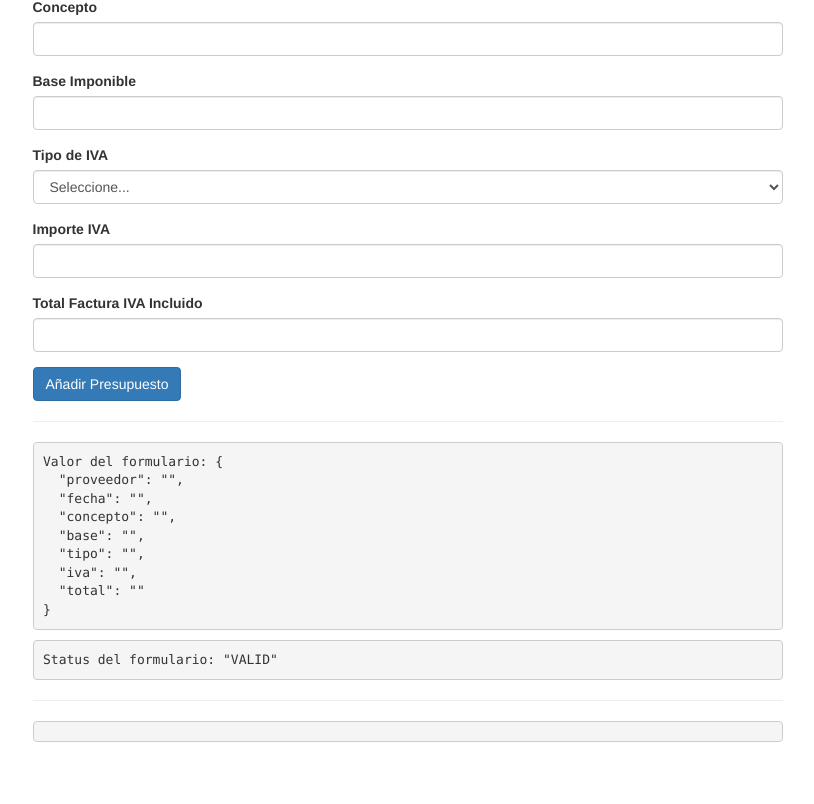
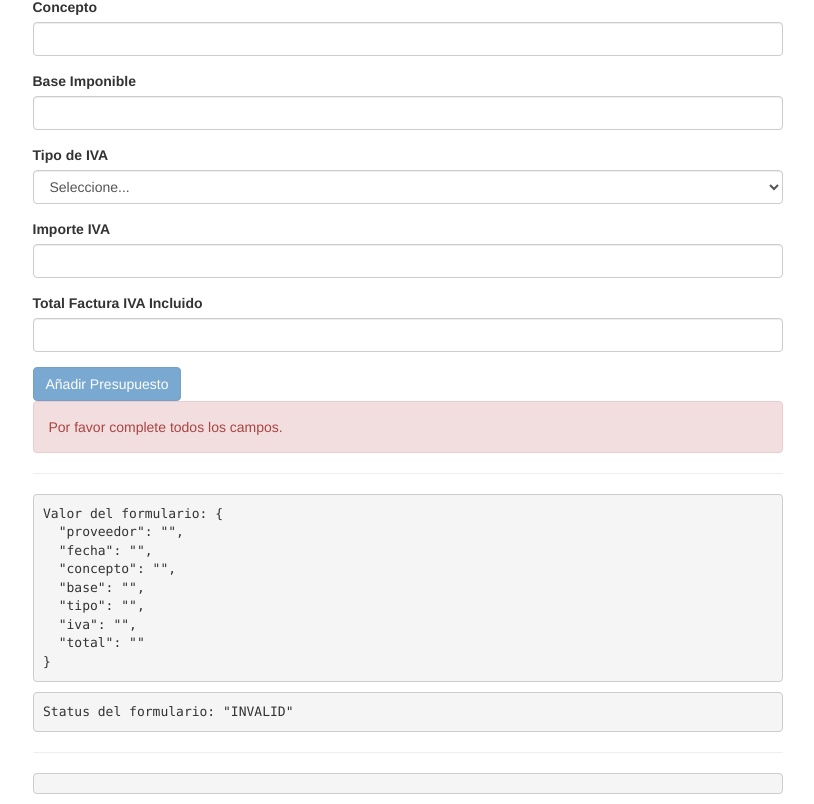
Before and after one commit to NUSMUS/ng2-compras, an Angular app: page /addpres in a window 1280 px wide. Shown: the part 306-1110 px from the top of the page, without its empty margins (135-949 px from the left). Before the commit the page ends 1058 px from the top, so only its background shows below. Built offline with nearby package versions, Linux system fonts and the light colour scheme.

Commit message:
Validacion de campos programatica

```diff
--- a/src/app/presupuestos/addpres/addpres.component.html
+++ b/src/app/presupuestos/addpres/addpres.component.html
@@ -4,7 +4,10 @@
     <form [formGroup]="presupuestoForm" (ngSubmit)="onSubmit()">
       <div class="form-group">
         <label for="proveedor">Proveedor</label>
+        <i class="fa fa-check-circle check" *ngIf="presupuestoForm.controls.proveedor.valid"></i>
+        <i class="fa fa-exclamation-circle uncheck" *ngIf="presupuestoForm.controls.proveedor.invalid && presupuestoForm.controls.proveedor.touched"></i>
         <input type="text" class="form-control" id="proveedor" formControlName="proveedor">
+        <p class="alert alert-danger" *ngIf="presupuestoForm.controls.proveedor.invalid && presupuestoForm.controls.proveedor.touched">El campo proveedor es obligatorio</p>
       </div>
       <div class="form-group">
         <label for="fecha">Fecha Presupuesto</label>
@@ -12,7 +15,7 @@
       </div>
       <div class="form-group">
         <label for="concepto">Concepto</label>
-        <input type="text" class="form-control" id="concepto" formControlName="concepto">
+        <input type="text" class="form-control" id="concepto" formControlName="concepto" required>
       </div>
       <div class="form-group">
         <label for="base">Base Imponible</label>
@@ -36,7 +39,8 @@
         <label for="total">Total Factura IVA Incluido</label>
         <input type="number" class="form-control" id="total" formControlName="total">
       </div>
-      <button class="btn btn-primary" type="submit">Añadir Presupuesto</button>
+      <button class="btn btn-primary" [disabled]="!presupuestoForm.valid" type="submit">Añadir Presupuesto</button>
+      <p class="alert alert-danger" *ngIf="!presupuestoForm.valid">Por favor complete todos los campos.</p>
     </form>
     <hr>
     <pre>Valor del formulario: {{ presupuestoForm.value | json }}</pre>
--- a/src/app/presupuestos/addpres/addpres.component.ts
+++ b/src/app/presupuestos/addpres/addpres.component.ts
@@ -1,5 +1,5 @@
 import { Component, OnInit } from '@angular/core';
-import { FormControl, FormGroup, FormBuilder } from '@angular/forms';
+import { FormControl, FormGroup, FormBuilder, Validators } from '@angular/forms';
 
 @Component({
   selector: 'app-addpres',
@@ -14,13 +14,13 @@ export class AddpresComponent implements OnInit {
 
   ngOnInit() {
     this.presupuestoForm = this.pf.group ({
-      proveedor: '',
-      fecha: '',
-      concepto: '',
-      base: '',
-      tipo: '',
-      iva: '',
-      total: ''
+      proveedor: ['', Validators.required ],
+      fecha: ['', Validators.required ],
+      concepto: ['',Validators.compose([Validators.required, Validators.minLength(5)])],
+      base: ['', Validators.required ],
+      tipo: ['', Validators.required ],
+      iva: ['', Validators.required ],
+      total: ['', Validators.required ]
     });
   }
 
```
